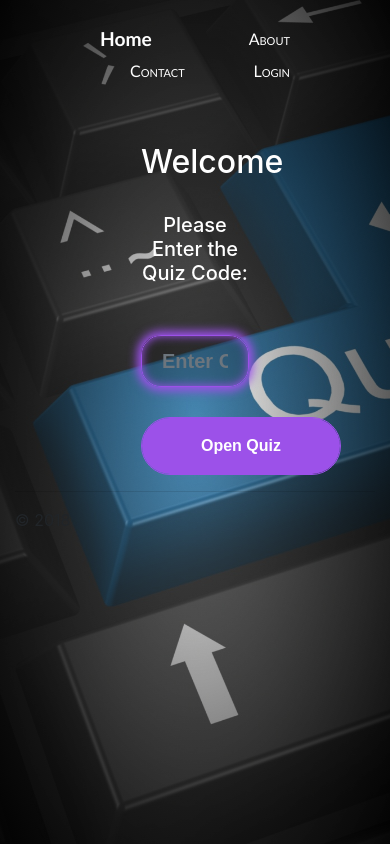
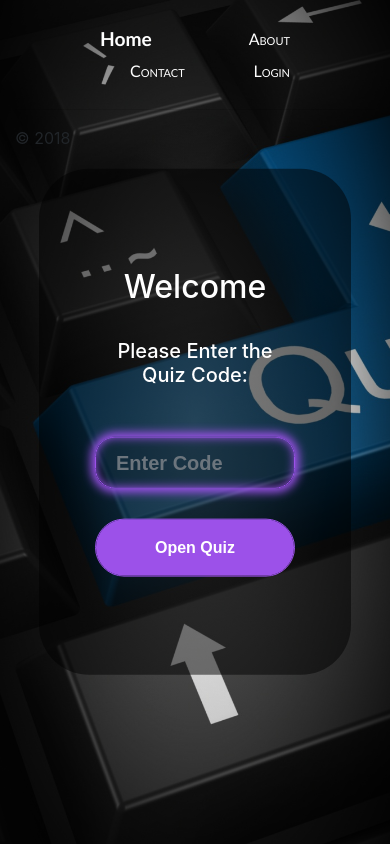
Before and after one commit to Nisheshg5/Quiz-WebApp-With-Flask-Python, a Flask app: page / in a window 390 px wide. Run offline with Flask 2, Linux system fonts and the light colour scheme; some libraries are stand-ins or nearby versions.

Commit message:
Changed background css Make home page responsive Changed viewport

```diff
--- a/static/css/site.css
+++ b/static/css/site.css
@@ -4,9 +4,8 @@ body {
     background-size: cover;
     background-attachment: fixed;
     background-position: center top;
-    height:100vh;
-    width:100vw;
-
+    height: 100vh;
+    width: 100vw;
 }
 
 body::before {
@@ -17,38 +16,68 @@ body::before {
     top: 0;
     width: 100vw;
     height: 100vh;
-    background: radial-gradient(rgba(255, 255, 255, 0.2), rgba(0, 0, 0, 0.9));
-    /* background-image: linear-gradient(to right, rgba(0,0,0,0.5), rgba(255,255,255,0.2), rgba(0,0,0,0.5)); */
+    background: radial-gradient(rgba(255, 255, 255, 0.2), rgba(0, 0, 0, 0.2), rgba(0, 0, 0, 0.9));
     background-size: cover;
     background-repeat: no-repeat;
 }
-.btn-purple
-{
+
+.btn-purple {
     background: #8337d2;
-    border-color:#8337d2;
+    border-color: #8337d2;
     color: #fff;
 }
-.purple{
-    color:#8337d2;
+
+.purple {
+    color: #8337d2;
 }
-.btn-purple:hover, .btn-purple:active, .btn-purple:focus
-{
+
+.btn-purple:hover, .btn-purple:active, .btn-purple:focus {
     background: #863dd4;
-    border-color:#863dd4;
-    box-shadow:rgb(131 55 210 / 25%);
+    border-color: #863dd4;
+    box-shadow: rgb(131 55 210 / 25%);
 }
+
 .home_div {
     margin: 0 auto;
     width: 30%;
+    min-height: 60vh;
+    padding: 100px;
+    position: absolute;
+    top: 50%;
+    left: 50%;
+    -ms-transform: translate(-50%, -50%);
+    transform: translate(-50%, -50%);
+    background-color: rgba(0, 0, 0, 0.5);
+    border-radius: 50px;
     text-align: center;
     color: white;
-    margin-top: 50px;
+}
+
+@media only screen and (max-width: 1366px) {
+    .home_div {
+        width: 60%;
+    }
+}
+
+@media only screen and (max-width: 768px) {
+    .home_div {
+        width: 80%;
+    }
+}
+
+.home_div_content {
+    position: absolute;
+    top: 50%;
+    left: 50%;
+    -ms-transform: translate(-50%, -50%);
+    transform: translate(-50%, -50%);
 }
 
 .quiz_form input[type='text'] {
     margin-top: 50px;
     margin-bottom: 30px;
     padding: 10px 20px 10px 20px;
+    min-width: 100px;
     border-radius: 1em;
     background-color: rgba(0, 0, 0, 0.2);
     font-family: 'Montserrat', sans-serif;
--- a/templates/home.html
+++ b/templates/home.html
@@ -4,6 +4,7 @@ Home page
 {% endblock %}
 {% block content %}
 <div class="home_div">
+	<div class="home_div_content">
 		<h2>Welcome</h2>
 		<br>
 		<h5>Please Enter the Quiz Code:</h5>
@@ -12,14 +13,15 @@ Home page
 			{{ quizIdForm.quiz_id(class="form-control form-control-lg") }}
 			{{ quizIdForm.submitBtn(class="btn") }}
 		</form>
+	</div>
 
 </div>
 <script>
 	let myForm = document.getElementById("codeForm")
-	myForm.addEventListener("submit", function(e){
+	myForm.addEventListener("submit", function (e) {
 		e.preventDefault();
 		let quiz_id = document.getElementById("quiz_id").value;
-		myForm.setAttribute("action", "/quiz/"+quiz_id);
+		myForm.setAttribute("action", "/quiz/" + quiz_id);
 		myForm.submit();
 	});
 </script>
--- a/templates/layout.html
+++ b/templates/layout.html
@@ -3,6 +3,7 @@
 
 <head>
     <meta charset="utf-8" />
+    <meta name="viewport" content="width=device-width,initial-scale=1">
     <title>{% block title %}{% endblock %}</title>
     <link rel="stylesheet" href="https://maxcdn.bootstrapcdn.com/bootstrap/4.0.0/css/bootstrap.min.css">
     <link rel="stylesheet" href="https://cdnjs.cloudflare.com/ajax/libs/font-awesome/5.15.2/css/all.min.css">
```
Lines whose indentation alone changed are shown as unchanged.
